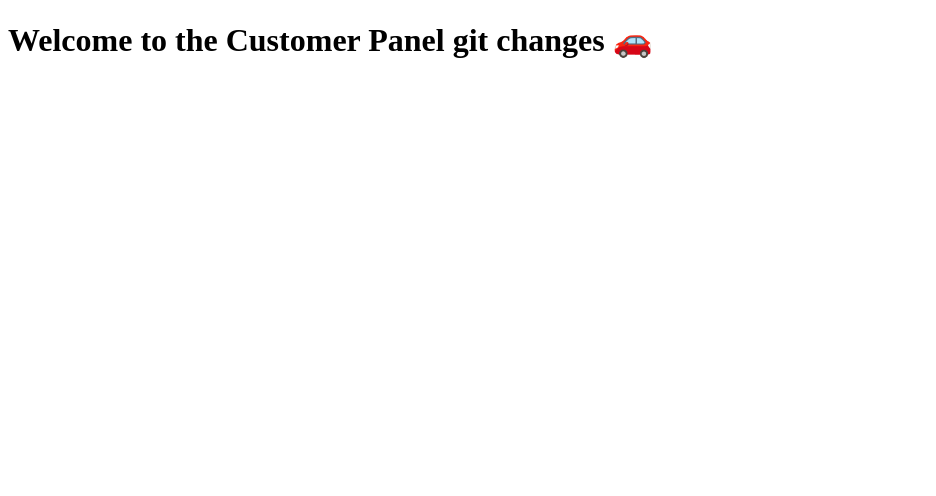
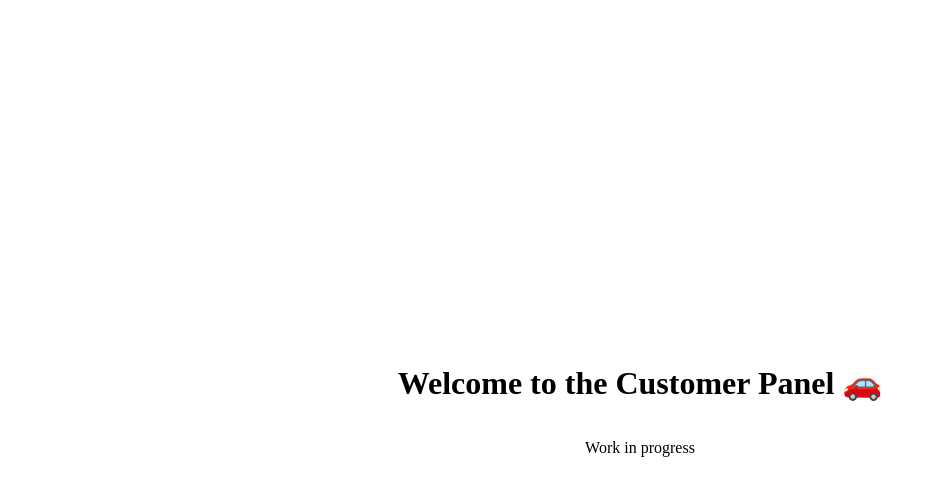
Before and after one commit to purvasharmadev/bookEasy, a Next.js app in the folder apps/customer/: page / in a window 1280 px wide. Shown: the top 496 px of the page, without its empty margins (0-936 px from the left). Built offline with nearby package versions, Linux system fonts and the light colour scheme.

Commit message:
refactor: update customer panel index page layout and content; remove old index file

```diff
--- a/apps/customer/pages/index.tsx
+++ b/apps/customer/pages/index.tsx
@@ -1,3 +1,16 @@
 export default function Home() {
-  return <h1>Welcome to the Customer Panel git changes 🚗</h1>;
+  return (
+    <div
+      style={{
+        display: "flex",
+        flexDirection: "column",
+        alignItems: "center",
+        justifyContent: "center",
+        height: "100vh",
+      }}
+    >
+      <h1>Welcome to the Customer Panel 🚗</h1>
+      <p>Work in progress</p>
+    </div>
+  );
 }
```
Also changed, not shown: apps/customer/src/pages/index.tsx (deleted, +0 -7 lines).
